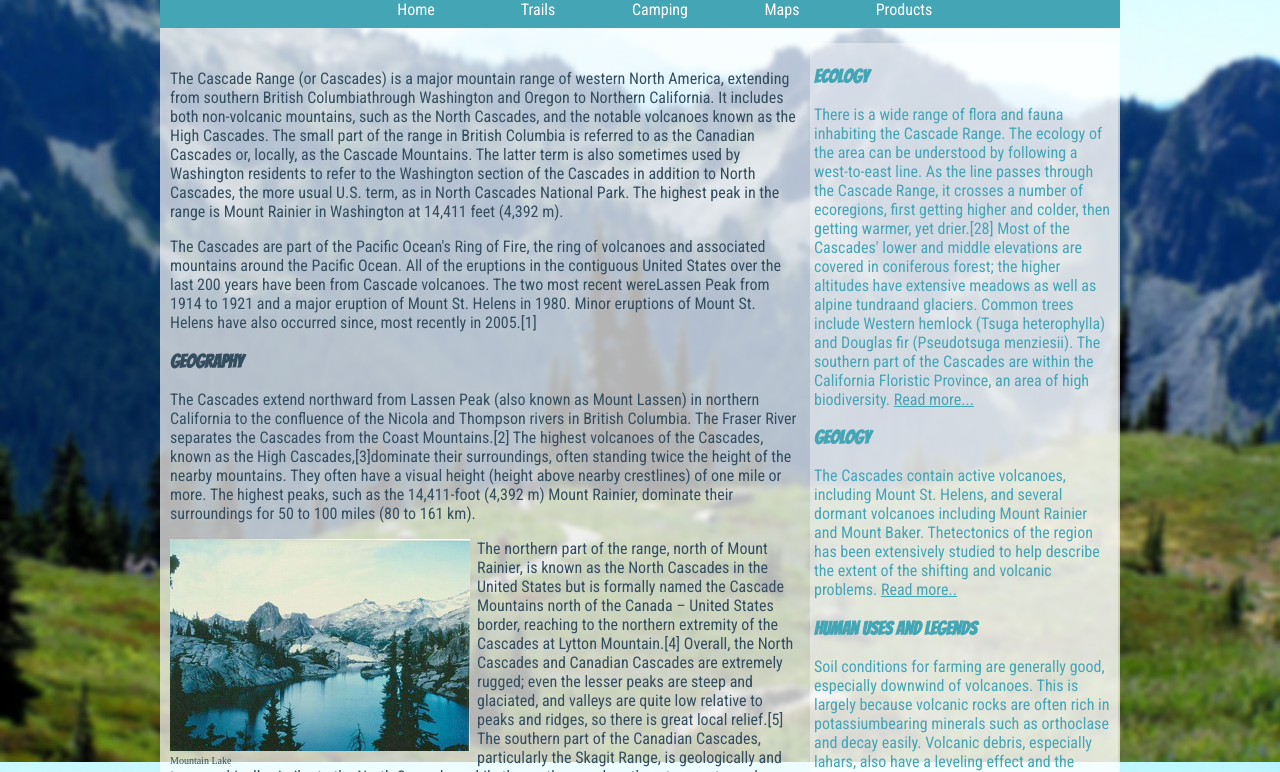
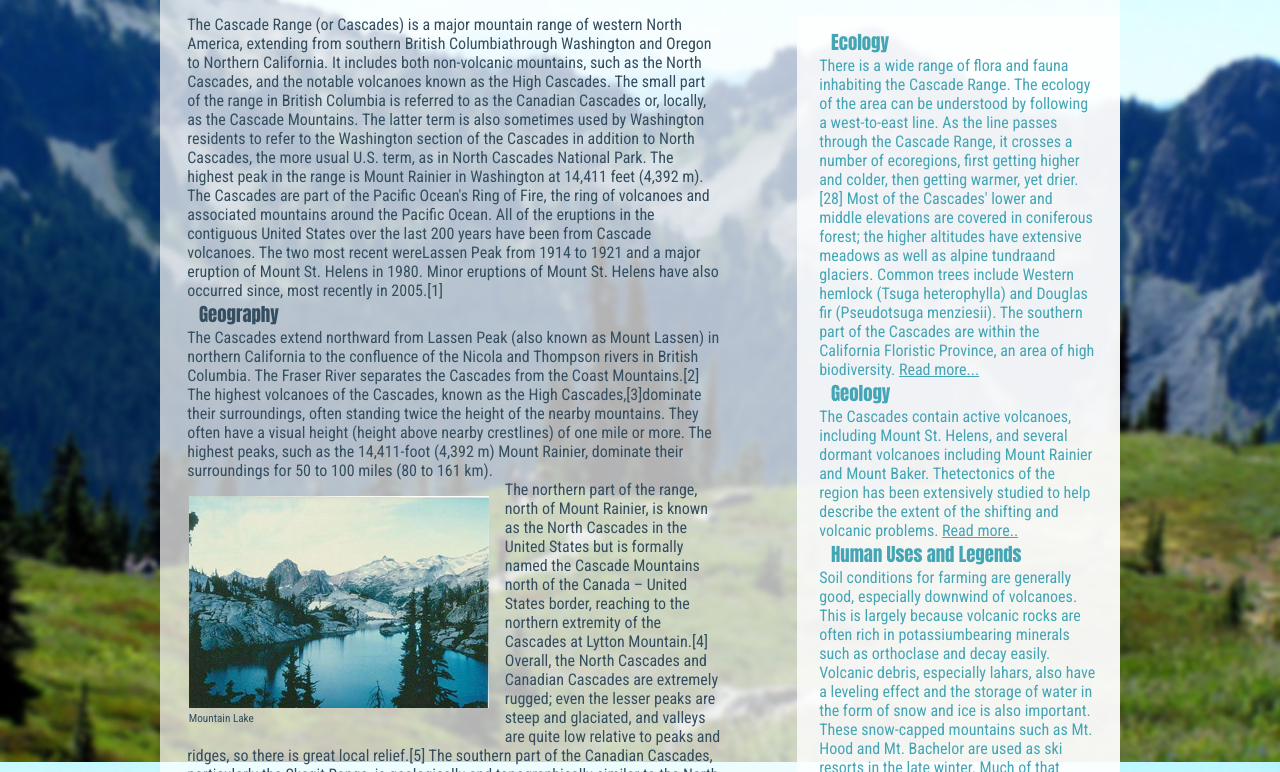
Before and after one commit to psmerydith/graph130, a plain HTML site: page pages/cascades.html in a window 1280 px wide. Shown: the part 198-970 px from the top of the page. Drawn offline with Linux system fonts and the light colour scheme.

Commit message:
refurbished cascades html

```diff
--- a/pages/cascades.html
+++ b/pages/cascades.html
@@ -4,7 +4,10 @@
     <meta charset="UTF-8">
     <meta name="viewport" content="width=device-width, initial-scale=1.0">
     <title>Cascade Mountains</title>
-    <link href="../styles/cascades.css" rel="stylesheet" type="text/css">
+    <!-- <link href="../styles/cascades.css" rel="stylesheet" type="text/css"> -->
+    <link href="../styles/small.css" rel="stylesheet" type="text/css">
+    <link href="../styles/medium.css" rel="stylesheet" type="text/css" media="screen and (min-width:641px)">
+    <link href="../styles/large.css" rel="stylesheet" type="text/css" media="screen and (min-width:1024px)">
     <link rel="preconnect" href="https://fonts.googleapis.com">
     <link rel="preconnect" href="https://fonts.gstatic.com" crossorigin>
     <link href="https://fonts.googleapis.com/css2?family=Bangers&family=Roboto:ital,wght@0,100;0,300;0,400;0,500;0,700;0,900;1,100;1,300;1,400;1,500;1,700;1,900&display=swap" rel="stylesheet">
--- /dev/null
+++ b/styles/large.css
@@ -0,0 +1,13 @@
+body {
+    background-image: url(../images/cascade_mountains-bg.jpg);
+}
+.container {
+    width: 60em;
+    background-color: rgba(255, 255, 255, .7);
+}
+.image-right {
+    float: right;
+}
+.image-left {
+    float: left;
+}
--- /dev/null
+++ b/styles/medium.css
@@ -0,0 +1,36 @@
+body {
+    background-image: url(../images/background2.jpg);
+    background-size: cover;
+    background-attachment: fixed;
+    margin: 0;
+    padding: 0;
+    color: #344e5f;
+}
+.container {
+    width: 100%;
+    background-color: rgba(255, 255, 255, 0.8);
+}
+.content {
+    box-sizing: border-box;
+    padding-left: .8em;
+    width: 60%;
+    float: left;
+}
+.sidebar {
+    float: right;
+    width: 32%;
+    padding-bottom: .6em;
+}
+nav li {
+    display: inline-block;
+}
+nav a, nav a:link, nav a:visited {
+    padding: 1em;
+    display: inline-block;
+    width: 100%;
+    border: 1px solid #44a5b5;
+}
+nav ul {
+    padding: 1.1em;
+    margin-top: .7em;
+}
--- /dev/null
+++ b/styles/small.css
@@ -0,0 +1,98 @@
+body {
+    font-family: "Roboto Condensed", sans-serif;
+    margin:0;
+    padding: 0;
+    color: #344e5f;
+}
+header, section, footer, aside, aticle, figure {
+    display: block;
+}
+.container {
+    width: 100%;
+    background-color: white;
+    margin: 0 auto;
+}
+header {
+    box-sizing: border-box;
+    color: #44a5b5;
+    padding-top: .8em;
+    padding-left: 0;
+}
+.content {
+    box-sizing: border-box;
+    padding-left: .8em;
+    width:100%;
+    float: none;
+}
+nav ul {
+    text-align: center;
+    list-style: none;
+    background-color: #44a5b5;
+    margin-bottom: 1em;
+    padding: 0;
+}
+nav li {
+    display: block;
+}
+nav a, nav a:link, nav a:visited {
+    margin: auto;
+    padding: .7em;
+    display: block;
+    width: 100%;
+    text-decoration: none;
+    background-color: #44a5b5;
+    color:white;
+    border: 1px solid white;
+}
+nav a:hover {
+    background-color: #344e5f;
+    color: white;
+}
+figure {
+    margin: 0;
+}
+figcaption {
+    font-size: .7em;
+}
+ul, ol, dl {
+    padding: 0;
+    margin: 0;
+}
+h1, h2, h3, h4, p {
+    box-sizing: border-box;
+    margin: 0;
+    padding: 0 .9em;
+}
+footer {
+    padding: 1.5em;
+    background-color: #44a5b5;
+    color: white;
+    clear: both;
+    margin-top: 10px;
+}
+footer p {
+    font-size: .8em;
+}
+.image-left, .image-right {
+    padding: 1em;
+    width: auto;
+    float: none;
+}
+.sidebar {
+    float: none;
+    width: 100%;
+    background-color: rgba(255, 255, 255, 0.8);
+    color: #44a5b5;
+    padding: .8em .5em;
+}
+.sidebar a {
+    color: #44a5b5;
+}
+h1 {
+    font-size: 2em;
+}
+h1, h2, h3 {
+    padding: 0;
+    padding-left: 1.4em;
+    font-family:Impact, Haettenschweiler, 'Arial Narrow Bold', sans-serif
+}
```
